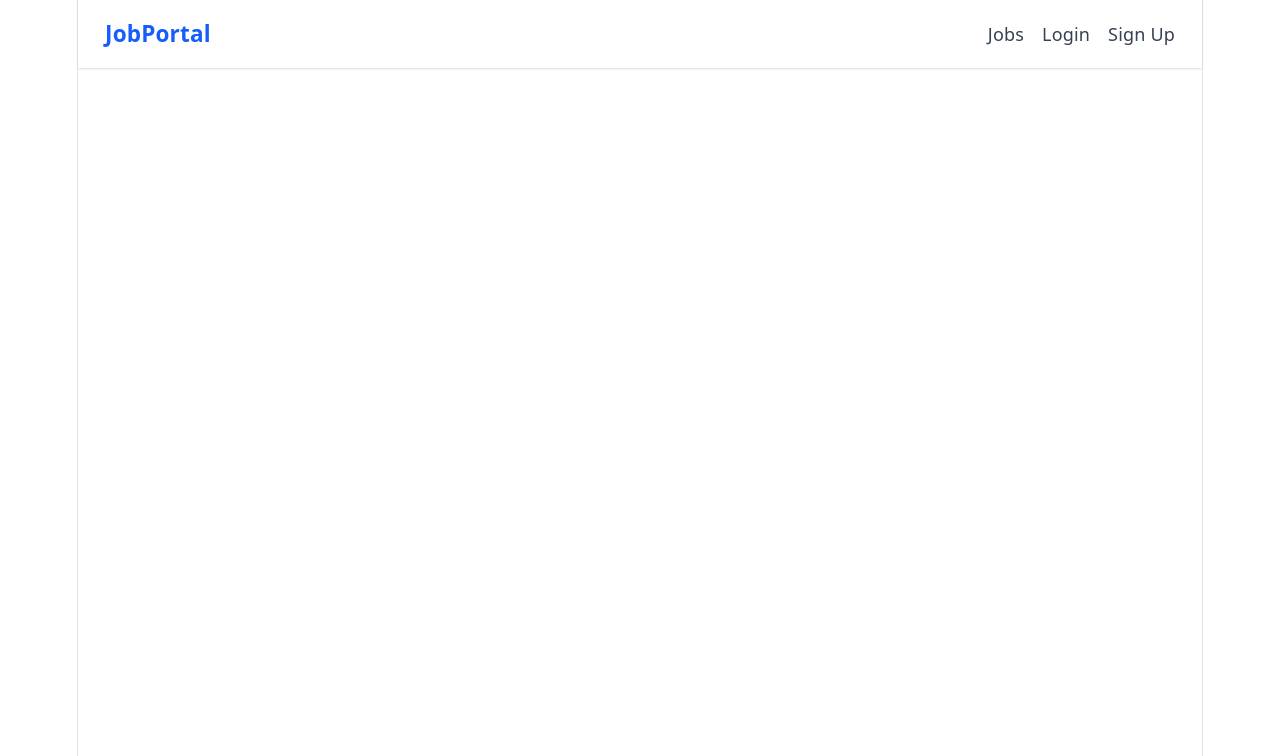
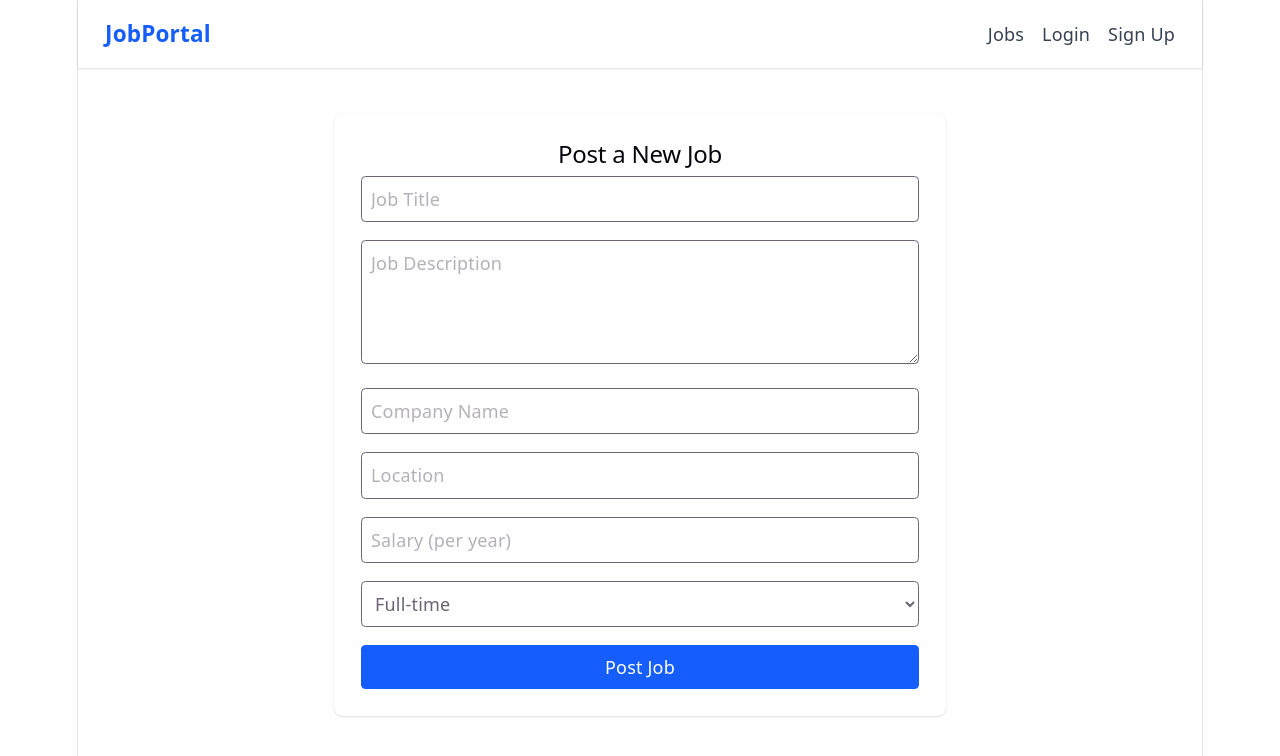
Before and after one commit to Nayan7435/job-portal, a React (Vite) app in the folder client/: page /post-job in a window 1280 px wide. Shown: the top 756 px of the page. Built offline with nearby package versions, Linux system fonts and the light colour scheme.

Commit message:
feat: add PostJob page for recruiters

```diff
--- a/client/src/App.jsx
+++ b/client/src/App.jsx
@@ -4,6 +4,7 @@ import Login from './pages/Login';
 import JobsList from './pages/JobsList';
 import Navbar from './components/Navbar';
 import JobDetails from './pages/JobDetails';
+import PostJob from './pages/PostJob';
 
 function App() {
   return (
@@ -14,6 +15,7 @@ function App() {
       <Route path="/login" element={<Login />}></Route>
       <Route path='/jobs' element={<JobsList />}></Route>
       <Route path='/jobs/:id' element={<JobDetails />}></Route>
+      <Route path='/post-job' element={<PostJob />}></Route>
     </Routes>
     </>
   );
--- /dev/null
+++ b/client/src/pages/PostJob.jsx
@@ -0,0 +1,133 @@
+import { useState } from 'react';
+import { useNavigate } from 'react-router-dom';
+import axiosInstance from '../utils/axiosInstance';
+
+const PostJob = () => {
+    const [formData, setFormData] = useState({
+        title: '',
+        description: '',
+        company: '',
+        location: '',
+        salary: '',
+        jobType: 'Full-time',
+    });
+
+    const [error, setError] = useState('');
+    const [loading, setLoading] = useState(false);
+
+    const navigate = useNavigate();
+
+    const handleChange = (e) => {
+        setFormData({
+            ...formData,
+            [e.target.name]: e.target.value
+        });
+    };
+
+    const handleSubmit = async (e) => {
+        e.preventDefault();
+        setError('');
+        setLoading(true);
+
+        try {
+            await axiosInstance.post('/jobs/create-job', {
+                ...formData,
+                salary: Number(formData.salary),
+            });
+            navigate('/jobs');
+        } catch (err) {
+            setError(err.response?.data?.message || 'Failed to post job');
+        } finally {
+            setLoading(false);
+        }
+    };
+
+    return (
+    <div className="max-w-xl mx-auto mt-10 px-4">
+      <form
+        onSubmit={handleSubmit}
+        className="bg-white p-6 rounded-lg shadow"
+      >
+        <h2 className="text-2xl font-bold mb-6">Post a New Job</h2>
+
+        {error && (
+          <p className="bg-red-100 text-red-600 p-2 rounded mb-4 text-sm">
+            {error}
+          </p>
+        )}
+
+        <input
+          type="text"
+          name="title"
+          placeholder="Job Title"
+          value={formData.title}
+          onChange={handleChange}
+          required
+          className="w-full p-2 border rounded mb-4"
+        />
+
+        <textarea
+          name="description"
+          placeholder="Job Description"
+          value={formData.description}
+          onChange={handleChange}
+          required
+          rows={4}
+          className="w-full p-2 border rounded mb-4"
+        />
+
+        <input
+          type="text"
+          name="company"
+          placeholder="Company Name"
+          value={formData.company}
+          onChange={handleChange}
+          required
+          className="w-full p-2 border rounded mb-4"
+        />
+
+        <input
+          type="text"
+          name="location"
+          placeholder="Location"
+          value={formData.location}
+          onChange={handleChange}
+          required
+          className="w-full p-2 border rounded mb-4"
+        />
+
+        <input
+          type="number"
+          name="salary"
+          placeholder="Salary (per year)"
+          value={formData.salary}
+          onChange={handleChange}
+          required
+          className="w-full p-2 border rounded mb-4"
+        />
+
+        <select
+          name="jobType"
+          value={formData.jobType}
+          onChange={handleChange}
+          className="w-full p-2 border rounded mb-4"
+        >
+          <option value="Full-time">Full-time</option>
+          <option value="Part-time">Part-time</option>
+          <option value="Internship">Internship</option>
+          <option value="Contract">Contract</option>
+        </select>
+
+        <button
+          type="submit"
+          disabled={loading}
+          className="w-full bg-blue-600 text-white p-2 rounded hover:bg-blue-700 disabled:bg-gray-400"
+        >
+          {loading ? 'Posting...' : 'Post Job'}
+        </button>
+      </form>
+    </div>
+  );
+};
+
+export default PostJob;
```
